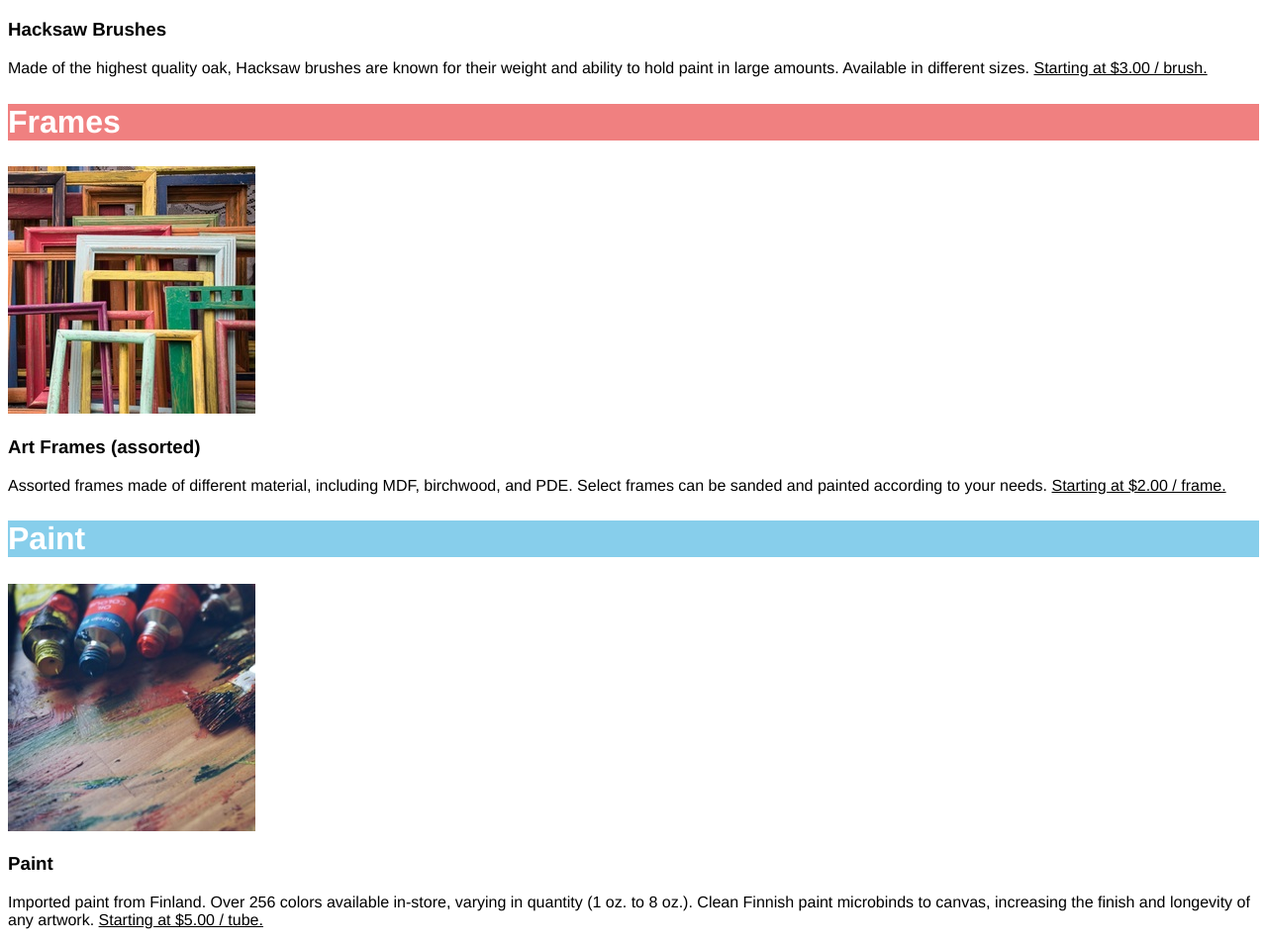
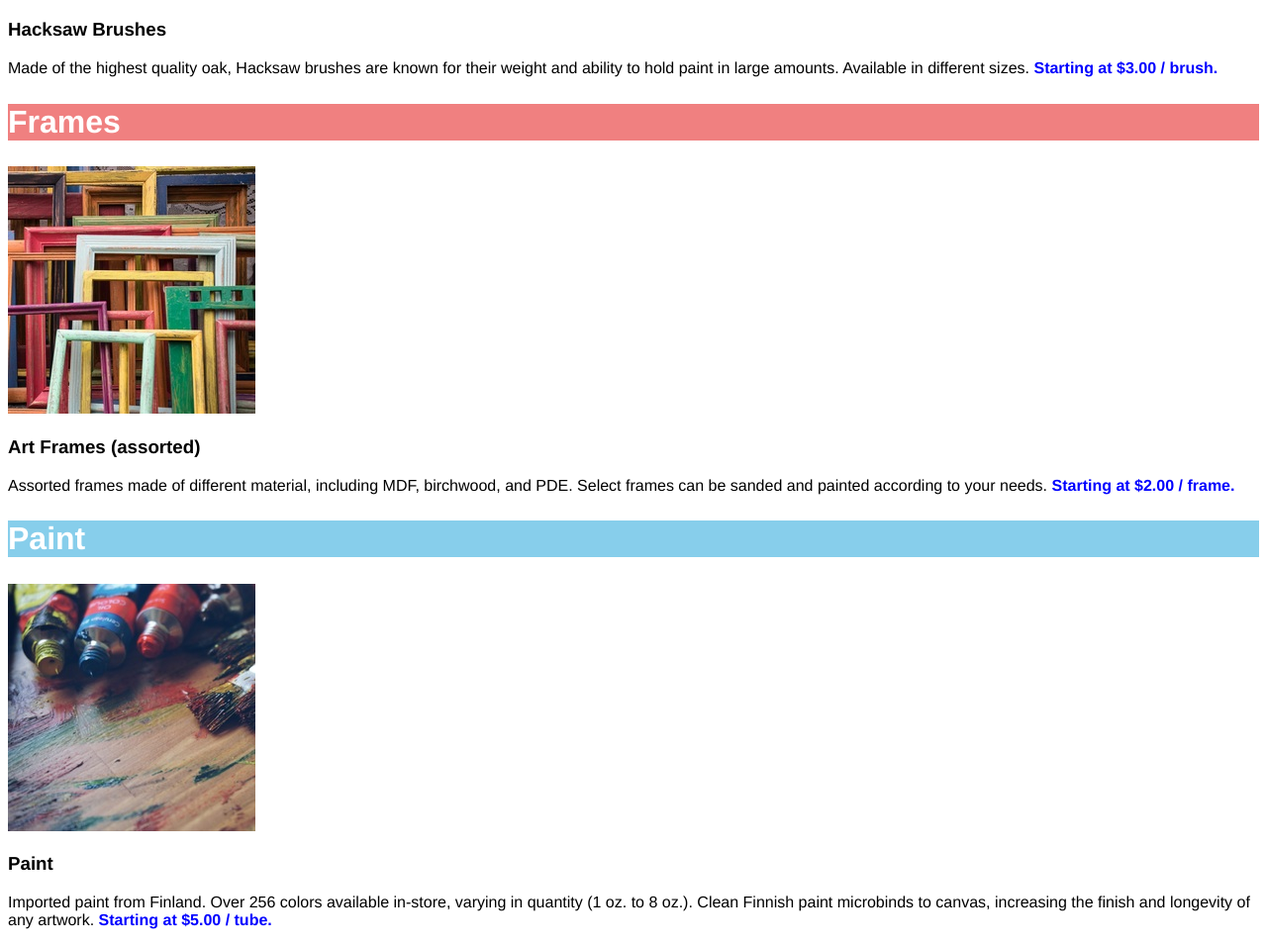
Before and after one commit to Mister-D23/prj-rev-bwfs-dasmoto, a plain HTML site: page DasmotosArtsandCrafts/index.html in a window 1280 px wide. Shown: the part 566-1521 px from the top of the page at 99% size. Drawn offline with Linux system fonts and the light colour scheme.

Commit message:
Update index.html, span element, comments

```diff
--- a/DasmotosArtsandCrafts/index.html
+++ b/DasmotosArtsandCrafts/index.html
@@ -7,23 +7,29 @@
   </head>
   <body>
       <h1>Desmoto's Arts &amp; Crafts</h1>
+
+      <!-- Brushes Section -->
     <div class="brushes">
       <h2>Brushes</h2>
       <img src="./resources/hacksaw.jpg" alt="Brushes" />
       <h3>Hacksaw Brushes</h3>
-      <p>Made of the highest quality oak, Hacksaw brushes are known for their weight and ability to hold paint in large amounts. Available in different sizes. <u>Starting at $3.00 / brush.</u></p>
+      <p>Made of the highest quality oak, Hacksaw brushes are known for their weight and ability to hold paint in large amounts. Available in different sizes. <span>Starting at $3.00 / brush.</span></p>
     </div>
+
+    <!-- Frames Section -->
     <div class="frames">
       <h2>Frames</h2>
       <img src="./resources/frames.jpg" alt="Frames" />
       <h3>Art Frames (assorted)</h3>
-      <p>Assorted frames made of different material, including MDF, birchwood, and PDE. Select frames can be sanded and painted according to your needs. <u>Starting at $2.00 / frame.</u></p>
+      <p>Assorted frames made of different material, including MDF, birchwood, and PDE. Select frames can be sanded and painted according to your needs. <span>Starting at $2.00 / frame.</span></p>
     </div>
+
+    <!-- Paint Types Section -->
     <div class="paint">
       <h2>Paint</h2>
       <img src="./resources/finnish.jpg" alt="Finnish Paint" />
       <h3>Paint</h3>
-      <p>Imported paint from Finland. Over 256 colors available in-store, varying in quantity (1 oz. to 8 oz.). Clean Finnish paint microbinds to canvas, increasing the finish and longevity of any artwork. <u>Starting at $5.00 / tube.</u></p>
+      <p>Imported paint from Finland. Over 256 colors available in-store, varying in quantity (1 oz. to 8 oz.). Clean Finnish paint microbinds to canvas, increasing the finish and longevity of any artwork. <span>Starting at $5.00 / tube.</span></p>
     </div>
   </body>
 </html>
```
